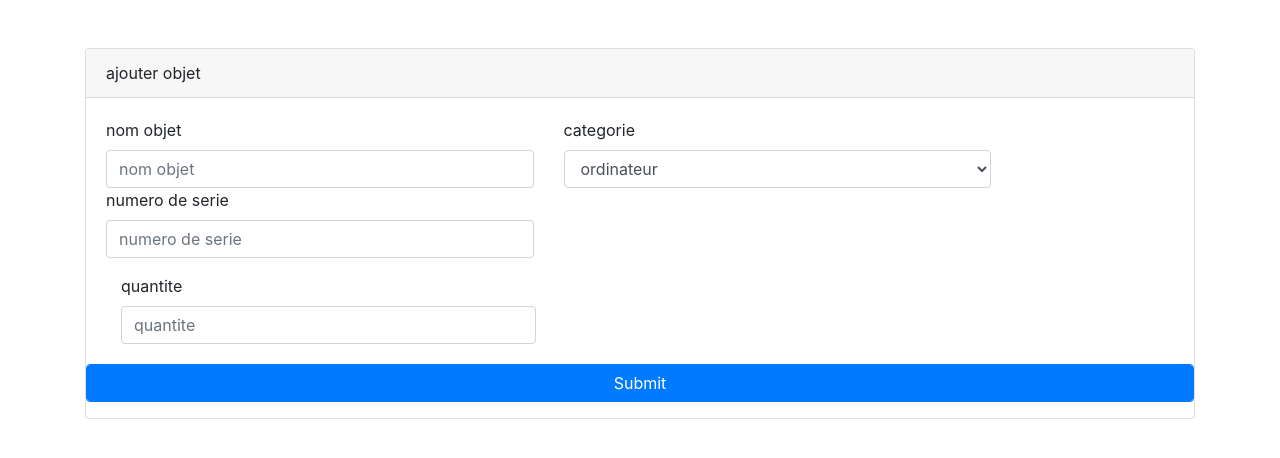
After one commit to me98h/inventaire-1, a PHP site: page /views/viewAjout.php in a window 1280 px wide. The commit adds this page. Shown: the top 458 px of the page. Run offline with PHP 8.4, Linux system fonts and the light colour scheme; some libraries are stand-ins or nearby versions.

Commit message:
add style

```diff
--- /dev/null
+++ b/views/viewAjout.php
@@ -0,0 +1,61 @@
+<!DOCTYPE html>
+<html lang="fr_FR">
+<head>
+  <meta charset="utf-8">
+  <meta http-equiv="X-UA-Compatible" content="IE=edge">
+  <meta name="viewport" content="width=device-width, initial-scale=1, shrink-to-fit=no">
+  <title>ajouter materiel</title>
+  <link rel="stylesheet" href="https://stackpath.bootstrapcdn.com/bootstrap/4.1.3/css/bootstrap.min.css" integrity="sha384-MCw98/SFnGE8fJT3GXwEOngsV7Zt27NXFoaoApmYm81iuXoPkFOJwJ8ERdknLPMO" crossorigin="anonymous">
+    <script src="https://code.jquery.com/jquery-3.3.1.slim.min.js" integrity="sha384-q8i/X+965DzO0rT7abK41JStQIAqVgRVzpbzo5smXKp4YfRvH+8abtTE1Pi6jizo" crossorigin="anonymous"></script>
+<script src="https://cdnjs.cloudflare.com/ajax/libs/popper.js/1.14.3/umd/popper.min.js" integrity="sha384-ZMP7rVo3mIykV+2+9J3UJ46jBk0WLaUAdn689aCwoqbBJiSnjAK/l8WvCWPIPm49" crossorigin="anonymous"></script>
+<script src="https://stackpath.bootstrapcdn.com/bootstrap/4.1.3/js/bootstrap.min.js" integrity="sha384-ChfqqxuZUCnJSK3+MXmPNIyE6ZbWh2IMqE241rYiqJxyMiZ6OW/JmZQ5stwEULTy" crossorigin="anonymous"></script>
+<link href="../libs/font-awesome/css/font-awesome.min.css" rel="stylesheet" type="text/css">
+</head>
+
+<body>
+
+  <div class="container">
+    <div class="card card-login mx-auto mt-5">
+      <div class="card-header">ajouter objet</div>
+      <div class="card-body">
+          <form action="index.php?url=ajout" method="POST">
+              <div class="row form-group">
+                <div class="col-5">
+                  <label for="nom_objet">nom objet</label>
+                  <input type="text" class="form-control"  placeholder="nom objet" name="nom_objet" required>
+                </div>
+
+              <div class="col-5">
+              <label for="categorie">categorie</label>
+                        <select class="form-control" name="categorie">
+                        <option value="Ordi">ordinateur</option>
+                        <option value="else">autres</option>
+                </select>
+
+
+
+              </div>
+                  <div class="col-5">
+                    <label for="num_serie">numero de serie</label>
+                    <input type="text" class="form-control"  placeholder="numero de serie" name="num_serie" required>
+                  </div>
+                  </div>
+                  <div class="col-5">
+                    <label for="num_serie">quantite</label>
+                    <input type="text" class="form-control"  placeholder="quantite" name="quantite" required>
+                  </div>
+              </div>
+              <div class="form-group">
+                  <input type="submit" class="btn btn-primary form-control" value="Submit" name="submit" />
+              </div>
+          </form>
+      </div>
+    </div>
+  </div>
+
+  <script src="libs/jquery/jquery.min.js"></script>
+  <script src="libs/bootstrap/js/bootstrap.bundle.min.js"></script>
+  <script src="libs/jquery-easing/jquery.easing.min.js"></script>
+</body>
+
+</html>
--- a/views/viewMateriel.php
+++ b/views/viewMateriel.php
@@ -40,7 +40,7 @@
         </script>
     </head>
     <body>
-        <div class='table_pret'>
+    <div class="table_pret">
         <table id='tab_mat' class='table table-hover' class='display'>
                 <thead>
                     <tr>
@@ -50,7 +50,7 @@
                         <th>Code barre</th>
                         <th>Numéro de série</th>
                         <th>Quantité</th>
-                            <th>Disponibilité</th>
+                        <th>disponibilite</th>
                     </tr>
                 </thead>
                 <tbody>
```
Also changed, not shown: controllers/ControllerAjout.php (added, +32 -0 lines), models/AjoutManager.php (added, +9 -0 lines), models/Model.php (+20 -20 lines), controllers/ControllerMateriel.php (line endings or trailing spaces), 1 other file. Lines whose indentation alone changed are shown as unchanged.
